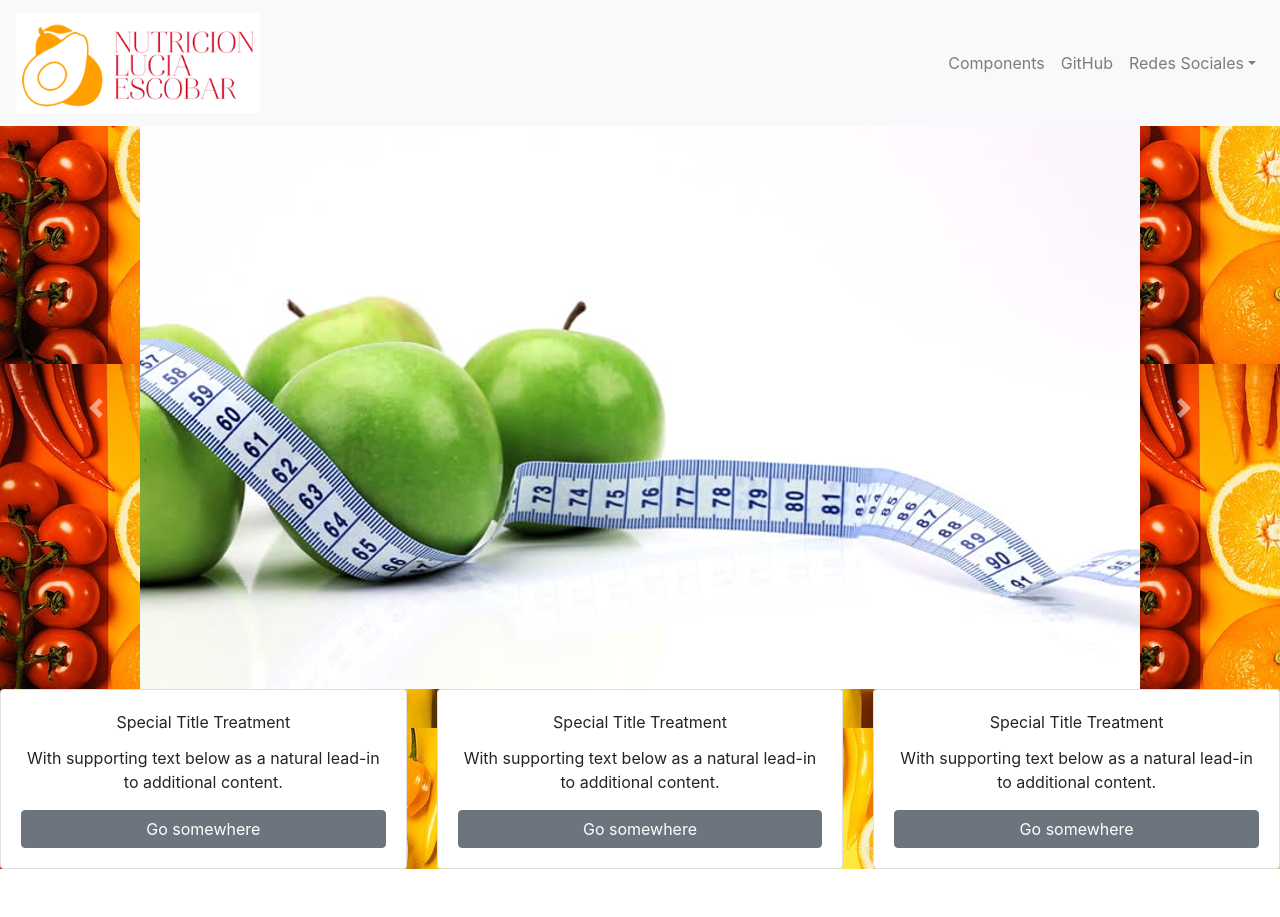
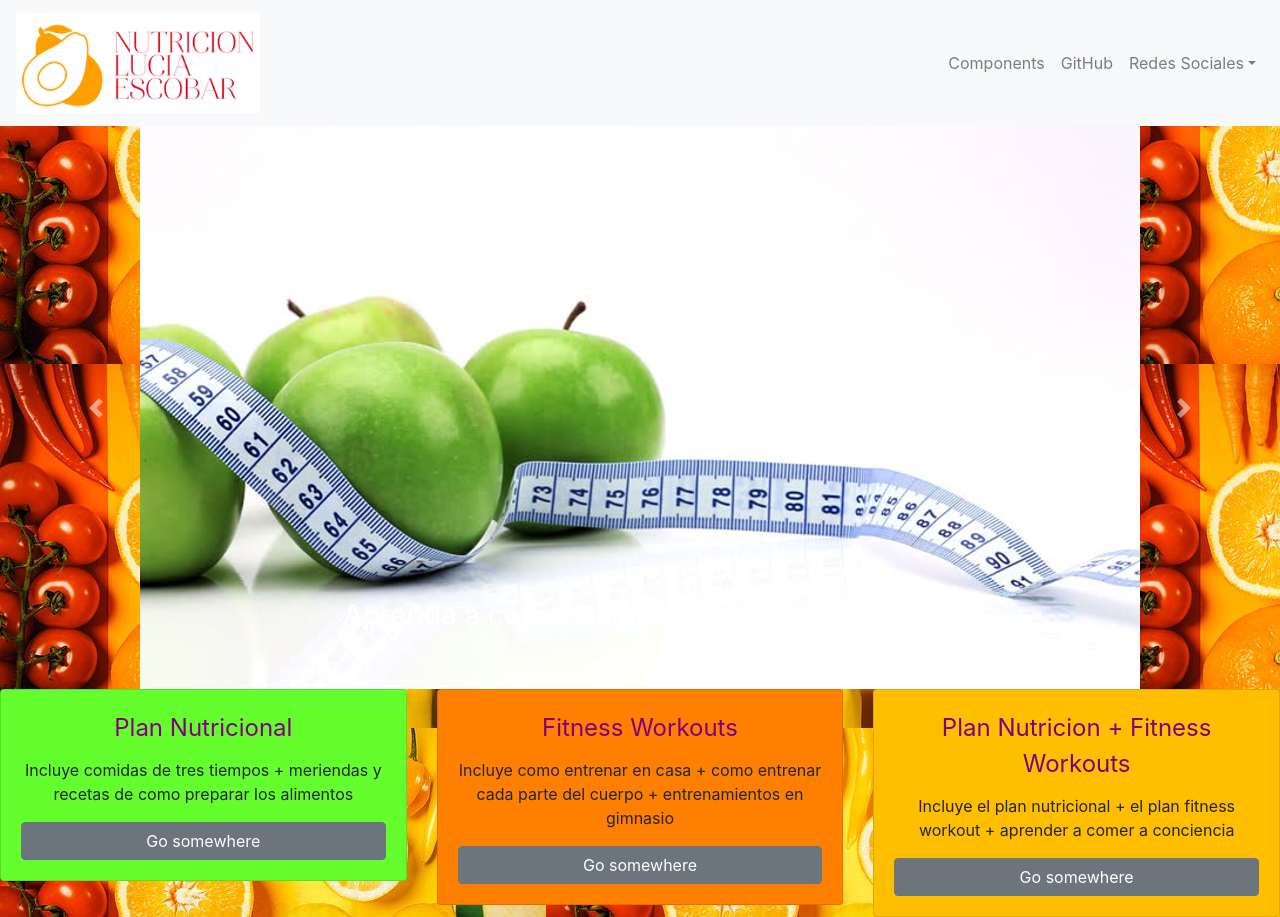
Before and after one commit to andreaescobarb/PaginadeNutricion, a React (Create React App) app: page /#/ in a window 1280 px wide. Before the commit the page ends 869 px from the top, so only its background shows below. Built offline with nearby package versions, Linux system fonts and the light colour scheme.

Commit message:
Cards modificadas

```diff
--- /dev/null
+++ b/src/Card1.css
@@ -0,0 +1,11 @@
+.card{
+font-family: monospace;
+color: limegreen;
+background-color: blue;
+}
+.card .body{
+    color: aquamarine;
+}
+.button{
+    color: black;
+}
--- a/src/Card1.js
+++ b/src/Card1.js
@@ -1,28 +1,29 @@
 
 import React from 'react';
+//import './Card1.css';
 import { Card, Button, CardTitle, CardText, Row, Col } from 'reactstrap';
 
 const Example = (props) => {
   return (
     <Row>
       <Col sm="4">
-        <Card body>
-          <CardTitle>Special Title Treatment</CardTitle>
-          <CardText>With supporting text below as a natural lead-in to additional content.</CardText>
+        <Card body style={{background: '#64FE2E'}}>
+          <CardTitle style={{color:'purple', fontSize:'150%'}}>Plan Nutricional</CardTitle>
+          <CardText>Incluye comidas de tres tiempos + meriendas y recetas de como preparar los alimentos</CardText>
           <Button>Go somewhere</Button>
         </Card>
       </Col>
       <Col sm="4">
-        <Card body>
-          <CardTitle>Special Title Treatment</CardTitle>
-          <CardText>With supporting text below as a natural lead-in to additional content.</CardText>
+        <Card body style={{background: '#FF8000'}}>
+          <CardTitle  style={{color:'purple', fontSize:'150%'}}>Fitness Workouts</CardTitle>
+          <CardText>Incluye como entrenar en casa + como entrenar cada parte del cuerpo + entrenamientos en gimnasio</CardText>
           <Button>Go somewhere</Button>
         </Card>
       </Col>
       <Col sm="4">
-        <Card body>
-          <CardTitle>Special Title Treatment</CardTitle>
-          <CardText>With supporting text below as a natural lead-in to additional content.</CardText>
+        <Card body style={{background: '#FFBF00'}}>
+          <CardTitle style={{color:'purple', fontSize:'150%'}}>Plan Nutricion + Fitness Workouts</CardTitle>
+          <CardText>Incluye el plan nutricional + el plan fitness workout + aprender a comer a conciencia</CardText>
           <Button>Go somewhere</Button>
         </Card>
       </Col>
--- a/src/Carousel.js
+++ b/src/Carousel.js
@@ -15,13 +15,13 @@ const items = [
   {
     src: icon2,
     altText: 'Slide 1',
-    caption: '',
+    caption: 'Aprenda a comer saludable sin restricciones',
     color: 'dark'
   },
   {
     src: icon1,
     altText: 'Slide 2',
-    caption: ''
+    caption: 'Aprenda a comer saludable sin restricciones'
   },
   {
     src: icon3,
@@ -77,7 +77,7 @@ class Car extends Component {
           key={item.src}
         >
           <img src={item.src} alt={item.altText} />
-          <CarouselCaption captionText={item.caption} captionHeader={item.caption}/>
+          <CarouselCaption style={{fontSize:'300%'}} captionHeader={item.caption}/>
         </CarouselItem>
       );
     });
--- a/src/index.js
+++ b/src/index.js
@@ -3,7 +3,6 @@ import ReactDOM from 'react-dom';
 import './index.css';
 import icon from './favicon.png'
 import App from './App';
-import Favicon from 'react-favicon';
 import 'bootstrap/dist/css/bootstrap.min.css'
 import * as serviceWorker from './serviceWorker';
 
```
